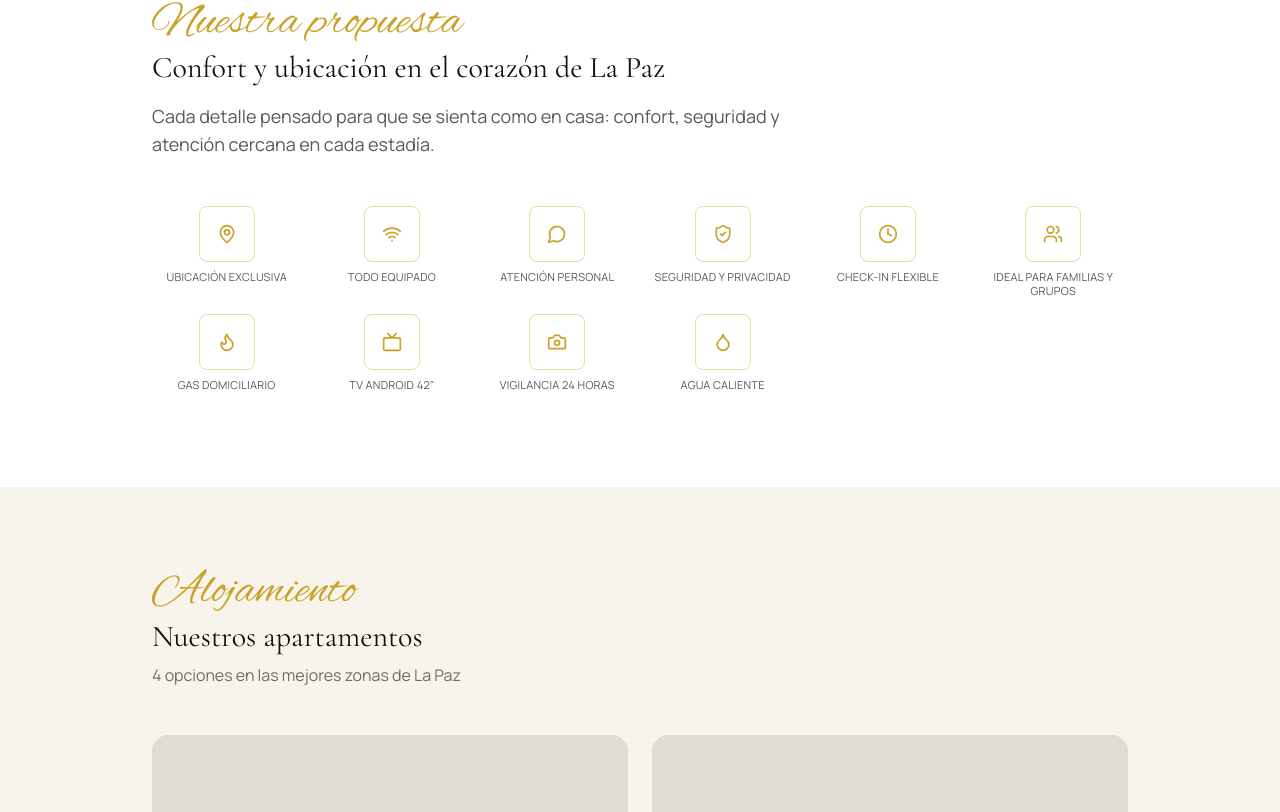
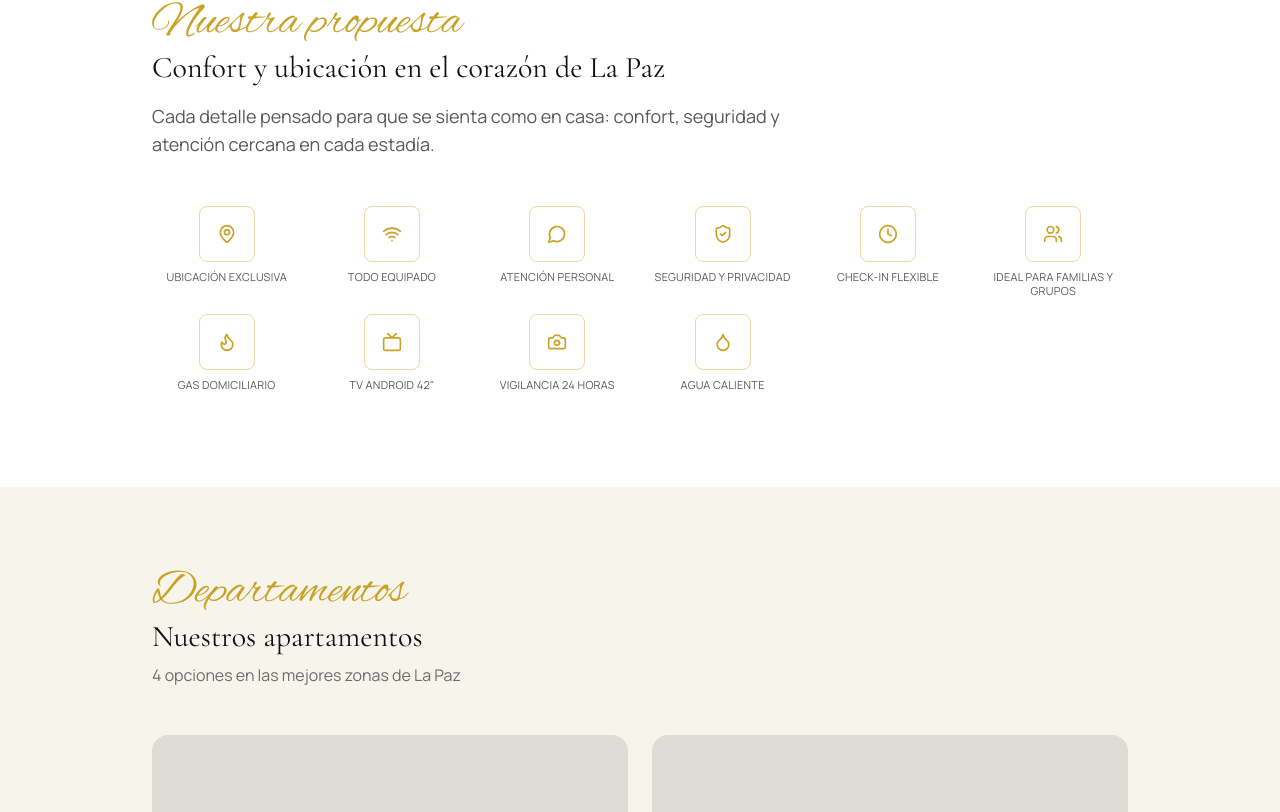
Before and after one commit to BladimirBLopez/andes-stay, a Next.js app: page / in a window 1280 px wide. Shown: the part 966-1778 px from the top of the page. Built offline with nearby package versions, Linux system fonts and the light colour scheme.

Commit message:
SEO: mejorar meta title/description, ajustar terminología a Departamentos, agregar FAQPage schema

```diff
--- a/app/layout.tsx
+++ b/app/layout.tsx
@@ -26,9 +26,9 @@ const alexBrush = Alex_Brush({
 
 export const metadata: Metadata = {
   metadataBase: new URL("https://andes-stay-o6fy.vercel.app"),
-  title: "VIP Estadías | Alojamientos que te hacen sentir en casa",
+  title: "VIP Estadías | Departamentos Amoblados en Alquiler en La Paz",
   description:
-    "Apartamentos amoblados y equipados en La Paz para tu estadía temporal. Ubicaciones exclusivas, wifi de alta velocidad y todo lo que necesitas para sentirte como en casa.",
+    "Departamentos amoblados en alquiler en Sopocachi, La Paz, Bolivia. Wifi de alta velocidad, TV Android, gas domiciliario y atención directa por WhatsApp.",
 };
 
 export const viewport: Viewport = {
@@ -49,7 +49,7 @@ export default function RootLayout({
               "@type": "LodgingBusiness",
               name: "VIP Estadías",
               description:
-                "Apartamentos amoblados y equipados en Sopocachi, La Paz, Bolivia, para estadías temporales.",
+                "Departamentos amoblados en alquiler en Sopocachi, La Paz, Bolivia. Wifi de alta velocidad, TV Android, gas domiciliario y atención directa por WhatsApp.",
               url: "https://andes-stay-o6fy.vercel.app",
               image: "https://res.cloudinary.com/dkq95jus0/image/upload/premium-sala-1",
               address: {
--- a/app/page.tsx
+++ b/app/page.tsx
@@ -132,6 +132,24 @@ export default function Home() {
       : "Hi, I'd like to book an apartment in La Paz";
 
   return (
+    <>
+      <script
+        type="application/ld+json"
+        dangerouslySetInnerHTML={{
+          __html: JSON.stringify({
+            "@context": "https://schema.org",
+            "@type": "FAQPage",
+            mainEntity: faqData.es.map((item) => ({
+              "@type": "Question",
+              name: item.q,
+              acceptedAnswer: {
+                "@type": "Answer",
+                text: item.a,
+              },
+            })),
+          }),
+        }}
+      />
     <main>
       {/* NAV */}
       <nav
@@ -493,5 +511,6 @@ https://andes-stay-o6fy.vercel.app/apartamentos/${apto.slug}` : ""}`)}`}
         </a>
       </div>
     </main>
+    </>
   );
 }
--- a/app/translations.ts
+++ b/app/translations.ts
@@ -6,7 +6,7 @@ export const translations = {
     nav_preguntas: "Preguntas",
     hero_titulo: "VIP Estadías",
     hero_titulo_seo: "Apartamentos amoblados en alquiler en La Paz, Bolivia",
-    hero_slogan: "Alojamientos que te hacen sentir en casa.",
+    hero_slogan: "Departamentos que te hacen sentir en casa.",
     hero_desc:
       "Apartamentos amoblados y completamente equipados en el corazón de Sopocachi. Internet de alta velocidad, TV Android y cercanía al transporte y al teleférico, para que su estadía se sienta como en casa desde el primer día.",
     hero_stats: "4.69 · 160 reseñas · 4 años de anfitrión",
@@ -37,7 +37,7 @@ export const translations = {
     quote_eyebrow: "Su hogar en La Paz",
     quote_titulo: "Su próxima estadía en La Paz empieza aquí",
     quote_boton: "Reservar por WhatsApp",
-    apartamentos_eyebrow: "Alojamiento",
+    apartamentos_eyebrow: "Departamentos",
     apartamentos_titulo: "Nuestros apartamentos",
     apartamentos_sub: "4 opciones en las mejores zonas de La Paz",
     ver_detalles: "Ver detalles",
```
